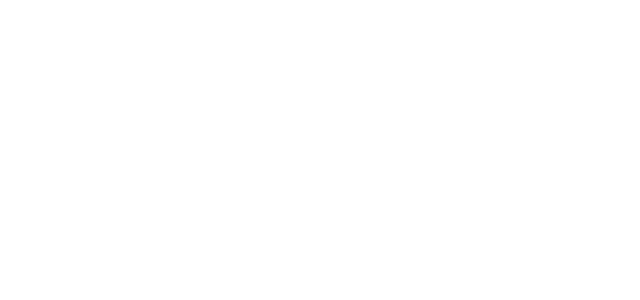
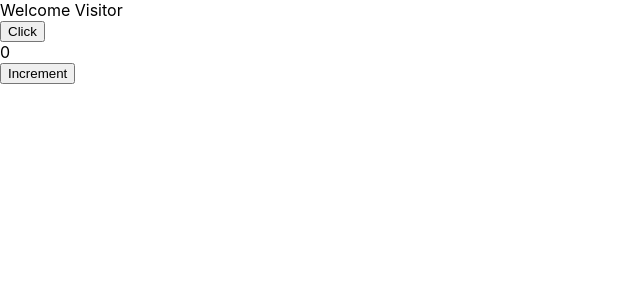
Before and after one commit to mytute/react-test, a React (Create React App) app in the folder hello-world/: page / in a window 1280 px wide. Shown: the top 300 px of the page, without its empty margins (0-640 px from the left). Built offline with nearby package versions, Linux system fonts and the light colour scheme.

Commit message:
add set state

```diff
--- a/hello-world/src/App.js
+++ b/hello-world/src/App.js
@@ -1,9 +1,12 @@
 import './App.css';
+import Message from './components/Message';
+import Counter from './components/Counter';
 
 function App() {
   return (
     <div >
-
+      <Message/>
+      <Counter/>
     </div>
   );
 }
--- /dev/null
+++ b/hello-world/src/components/Counter.js
@@ -0,0 +1,48 @@
+import React, { Component } from 'react';
+
+class Counter extends Component {
+    constructor(props) {
+        super(props)
+
+        this.state = {
+            count:0
+        }
+    }
+
+    incrementFive(){
+        this.increment();
+        this.increment();
+        this.increment();
+        this.increment();
+        this.increment();
+    }
+
+    increment(){
+        // this.state.count = this.state.count+1;
+        // this.setState({
+        //     count: this.state.count+1
+        // })
+        // this.setState({
+        //     count: this.state.count+1
+        // },()=>{
+        //     console.log(this.state.count);
+        // })
+        // console.log(this.state.count);
+        this.setState((prevState)=>{
+          return ({
+            count: prevState.count +1
+          })
+        })
+    }
+
+    render() {
+        return (
+        <>
+          <div>{this.state.count}</div>
+          <button onClick={()=>{this.incrementFive()}}>Increment</button>
+        </>
+        )
+    }
+}
+
+export default Counter;
--- /dev/null
+++ b/hello-world/src/components/Message.js
@@ -0,0 +1,28 @@
+import React, { Component } from 'react';
+
+export class Message extends Component {
+
+  constructor(){
+    super();
+    this.state = {
+        message: "Welcome Visitor"
+    }
+  }
+
+  changeMessage(){
+    this.setState({
+        message: "Thank you for subscribing"
+    })
+  }
+
+  render() {
+    return (
+      <>
+        <div>{this.state.message}</div>
+        <button onClick={()=>{this.changeMessage()}} >Click</button>
+      </>
+    )
+  }
+}
+
+export default Message;
--- a/hello-world/src/components/Welcome.js
+++ b/hello-world/src/components/Welcome.js
@@ -1,4 +1,4 @@
-import React, { Component } from 'react';
+import React, { Component } from 'react'
 
 export class Welcome extends Component {
   render() {
@@ -8,4 +8,4 @@
   }
 }
 
-export default Welcome;
+export default Welcome
```
Also changed, not shown: 1 other file (tests, documents, lock files or other folders).
